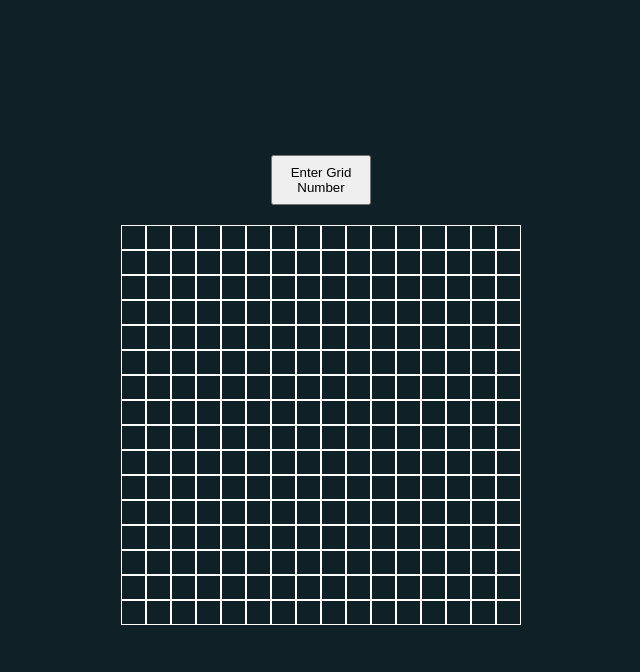
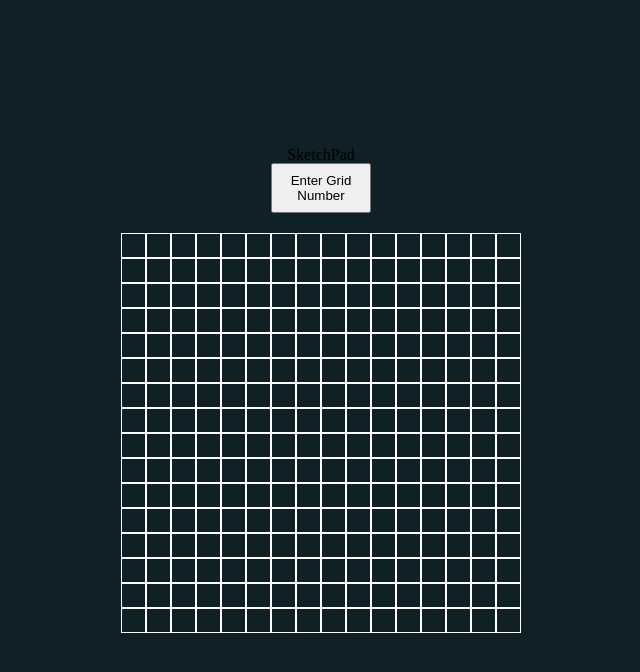
Before and after one commit to raheelium/etchasketch, a plain HTML site: page index.html in a window 1280 px wide. Shown: the whole page, without its empty margins (319-959 px from the left). Drawn offline with Linux system fonts and the light colour scheme.

Commit message:
add heading

```diff
--- a/index.html
+++ b/index.html
@@ -9,7 +9,9 @@
     <link rel="stylesheet" href="reset.css" />
   </head>
   <body>
+    <div class="heading"><h1>SketchPad</h1></div>
     <div class="container"></div>
+
     <script src="script.js"></script>
   </body>
 </html>
```
